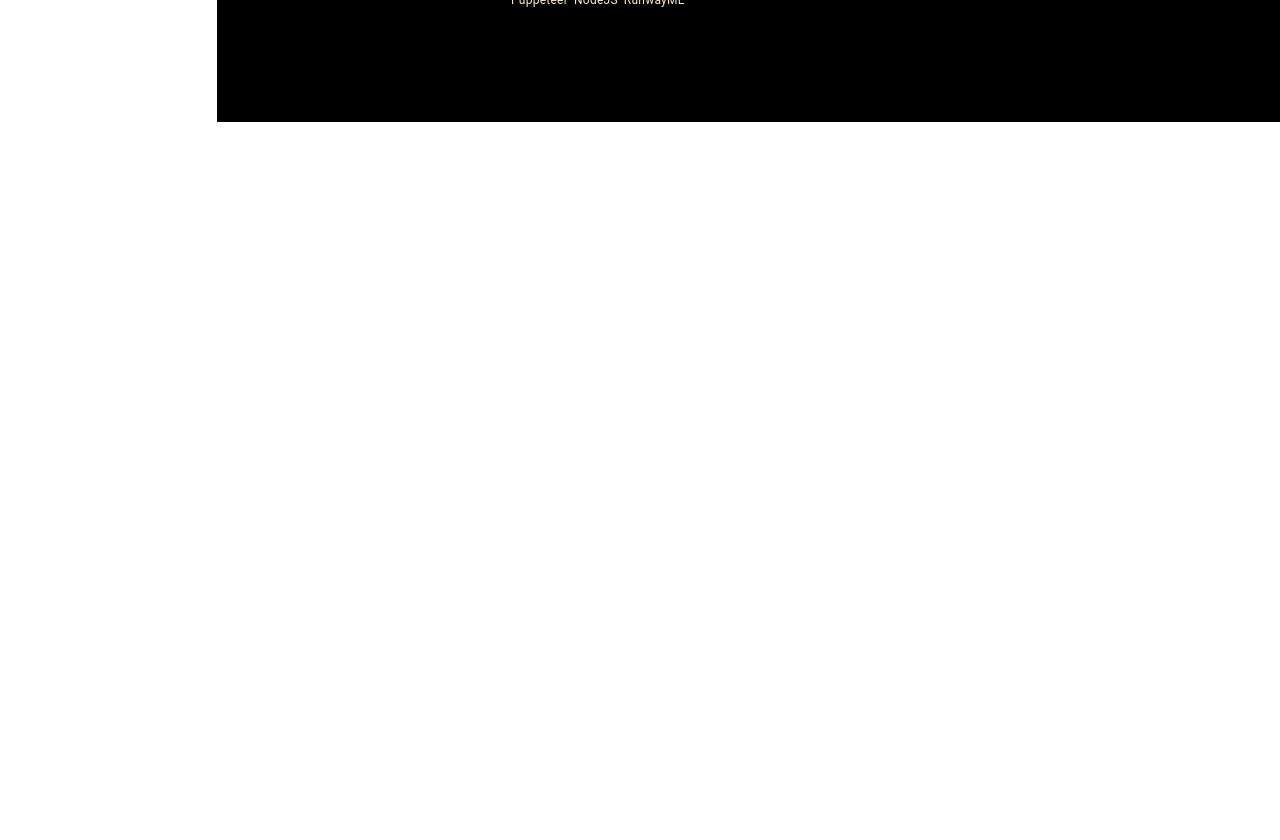
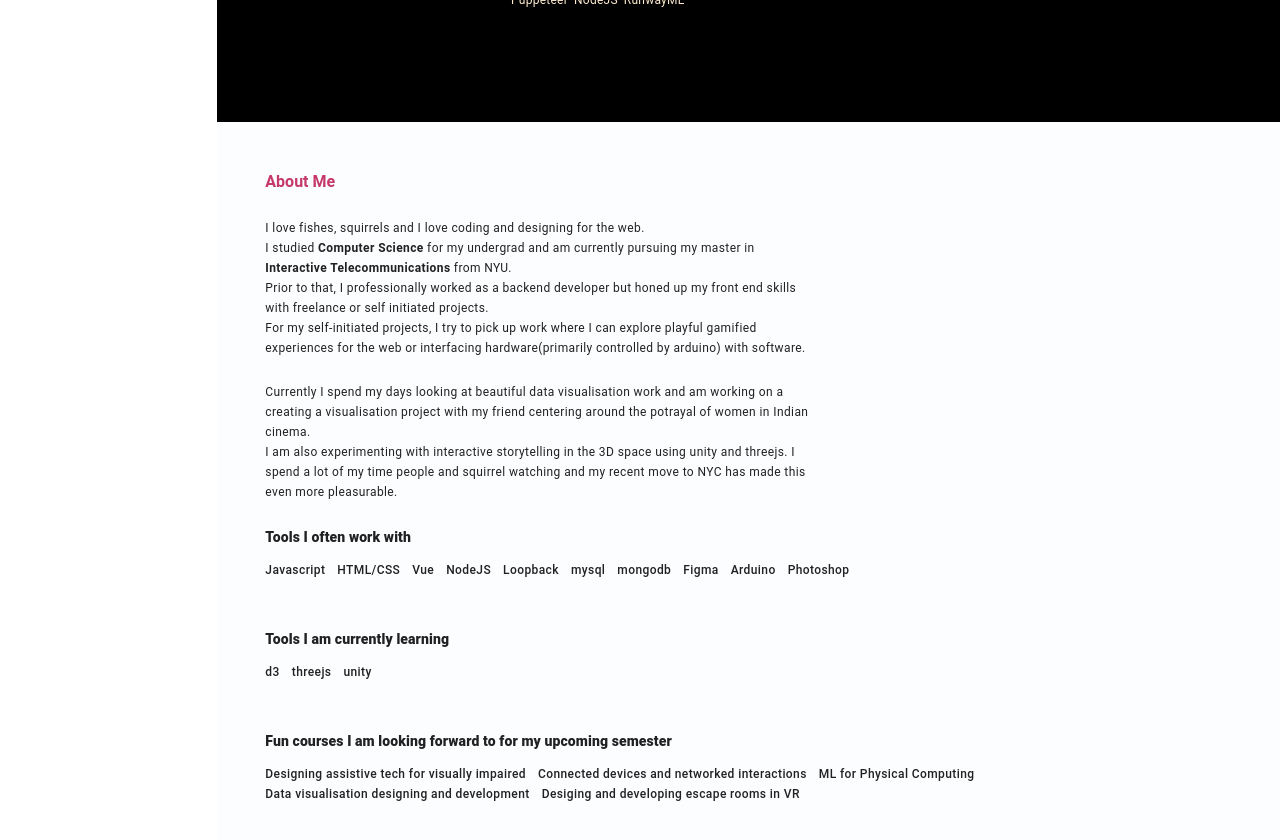
Before and after one commit to 43-stuti/personal-website, a Vue app: page /#/ in a window 1280 px wide. Shown: the part 1680-2520 px from the top of the page. Before the commit the page ends 1814 px from the top, so only its background shows below. Built offline with nearby package versions, Linux system fonts and the light colour scheme.

Commit message:
About me section

```diff
--- a/src/components/About.vue
+++ b/src/components/About.vue
@@ -1,16 +1,93 @@
 <template>
-    <v-container fluid fill-width class="Testimonial">
+    <v-container fluid fill-width class="aboutMain">
         <v-container fluid fill-width>
             <v-container>
+                <v-container fluid fill-width class="aboutHeading">
+                    About Me
+                </v-container>
+                <v-container>
+                    <v-row class="d-block text-caption font-weight-regular text-left">
+                        <v-col
+                            :cols = 12
+                            :lg = 7
+                            :sm = 12
+                            :md = 10
+                        >
+                            I love fishes, squirrels and I love coding and designing for the web. <br>
+                            I studied <b>Computer Science</b> for my undergrad and am currently pursuing my master in <b>Interactive Telecommunications</b> from NYU.<br>
+                            Prior to that, I professionally worked as a backend developer but honed up my front end skills with freelance or self initiated projects. <br>
+                            For my self-initiated projects, I try to pick up work where I can explore playful gamified experiences for the web or interfacing hardware(primarily controlled by arduino)
+                            with software.
+                        </v-col>
+                    </v-row>
+                    <v-row class="d-block text-caption font-weight-regular text-left mt-3">
+                        <v-col
+                            :cols = 12
+                            :lg = 7
+                            :sm = 12
+                            :md = 10
+                        >
+                            Currently I spend my days looking at beautiful data visualisation work and am working on a creating a visualisation project with my friend centering around the potrayal of women in Indian cinema.<br>
+                            I am also experimenting with interactive storytelling in the 3D space using unity and threejs.
+                            I spend a lot of my time people and squirrel watching and my recent move to NYC has made this even more pleasurable.
+                        </v-col>
+                    </v-row>
+                    <v-container v-for = "(item,index) in lists" class="mb-12 mt-6"
+                        :key="index"
+                        :item="item"
+                        >
+                        <v-row class="text-subtitle-2 font-weight-black mb-3">
+                            {{item.text}}
+                        </v-row>
+                        <v-row>
+                            <div v-for = "(val,innerindex) in item.values"
+                            class="text-caption font-weight-medium d-flex align-start mr-3"
+                            :key="innerindex"
+                            :val="val"
+                            >
+                                {{val}}
+                            </div>
+                        </v-row>
+                    </v-container>
+                </v-container>
             </v-container>
         </v-container>
     </v-container>
 </template>
 <script>
 export default {
-
+    name:'About',
+    data() {
+        return {
+            Classes : {
+                CoverText : 'text-h5 text-sm-h5 text-md-h5 text-lg-h3 text-xl-h5 font-weight-black text-left',
+                CoverTextLight : 'text-h4 text-sm-h4 text-md-h4 text-lg-h4 text-xl-h1 font-weight-regular text-left pink--text text--darken-1 mt-4',
+                SubText : 'mt-12 text-body-1 font-weight-bold cyan--text text--darken-1 text-left'
+            },
+            lists: [
+                {
+                    text:'Tools I often work with',
+                    values:['Javascript','HTML/CSS','Vue','NodeJS','Loopback','mysql','mongodb','Figma','Arduino','Photoshop']
+                },
+                {
+                    text:'Tools I am currently learning',
+                    values:['d3','threejs','unity']
+                },
+                {
+                    text:'Fun courses I am looking forward to for my upcoming semester',
+                    values:['Designing assistive tech for visually impaired','Connected devices and networked interactions','ML for Physical Computing','Data visualisation designing and development','Desiging and developing escape rooms in VR']
+                }
+            ]
+        }
+    }
 }
 </script>
 <style scoped>
-
+.aboutHeading {
+    color:#c53968;
+    font-weight: 600;
+}
+.aboutMain {
+    background-color:  rgba(249, 253, 255, 0.7);
+}
 </style>
--- a/src/views/home.vue
+++ b/src/views/home.vue
@@ -79,7 +79,7 @@
             <v-container align="center">
               <v-container class="ml-8">
                 <v-row align="center">
-                  <v-col class = "Welcome mt-lg-12" align = "center"
+                  <v-col class = "mt-lg-12" align = "center"
                         :cols = 12
                         :lg = 8
                         :sm = 12
@@ -148,6 +148,9 @@
           </v-container>
         </v-container>
         <RecentProjects :state="state"></RecentProjects>
+        <div ref="about">
+          <About></About>
+        </div>
       </v-col>
     </v-row>
   </div>
@@ -156,10 +159,12 @@
 <script>
 // @ is an alias to /src
 import RecentProjects from '@/components/RecentProjects.vue'
+import About from '@/components/About.vue'
 export default {
   name: 'Home',
   components: {
-    RecentProjects
+    RecentProjects,
+    About
   },
   data() {
     return {
@@ -180,7 +185,8 @@ export default {
         ref:'project'
       }, {
         name:'About',
-        route:'/about'
+        route:'/about',
+        ref:'about'
       }],
       drawer:true,
       activeNav:0
@@ -223,7 +229,6 @@ export default {
     }
   },
   mounted() {
-    console.log('BP',this.$vuetify.breakpoint.name);
     switch (this.$vuetify.breakpoint.name) {
           case 'xs':
           case 'sm':
@@ -275,9 +280,6 @@ export default {
       position: absolute;
       margin-top: -100px;
   }
-  .Welcome {
-    z-index: 1;
-  }
   .active {
     color:#c53968;
     font-weight: 600;
```
